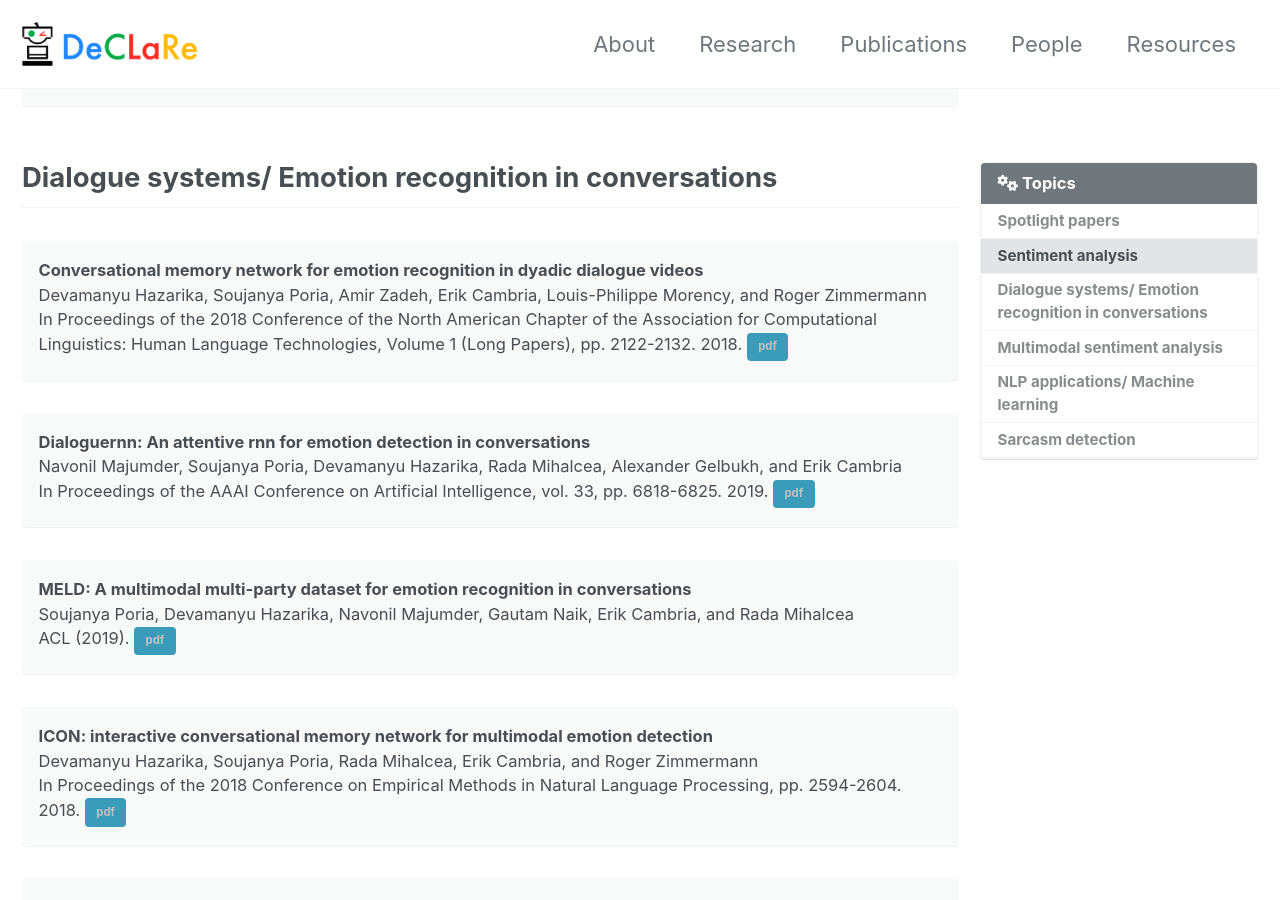
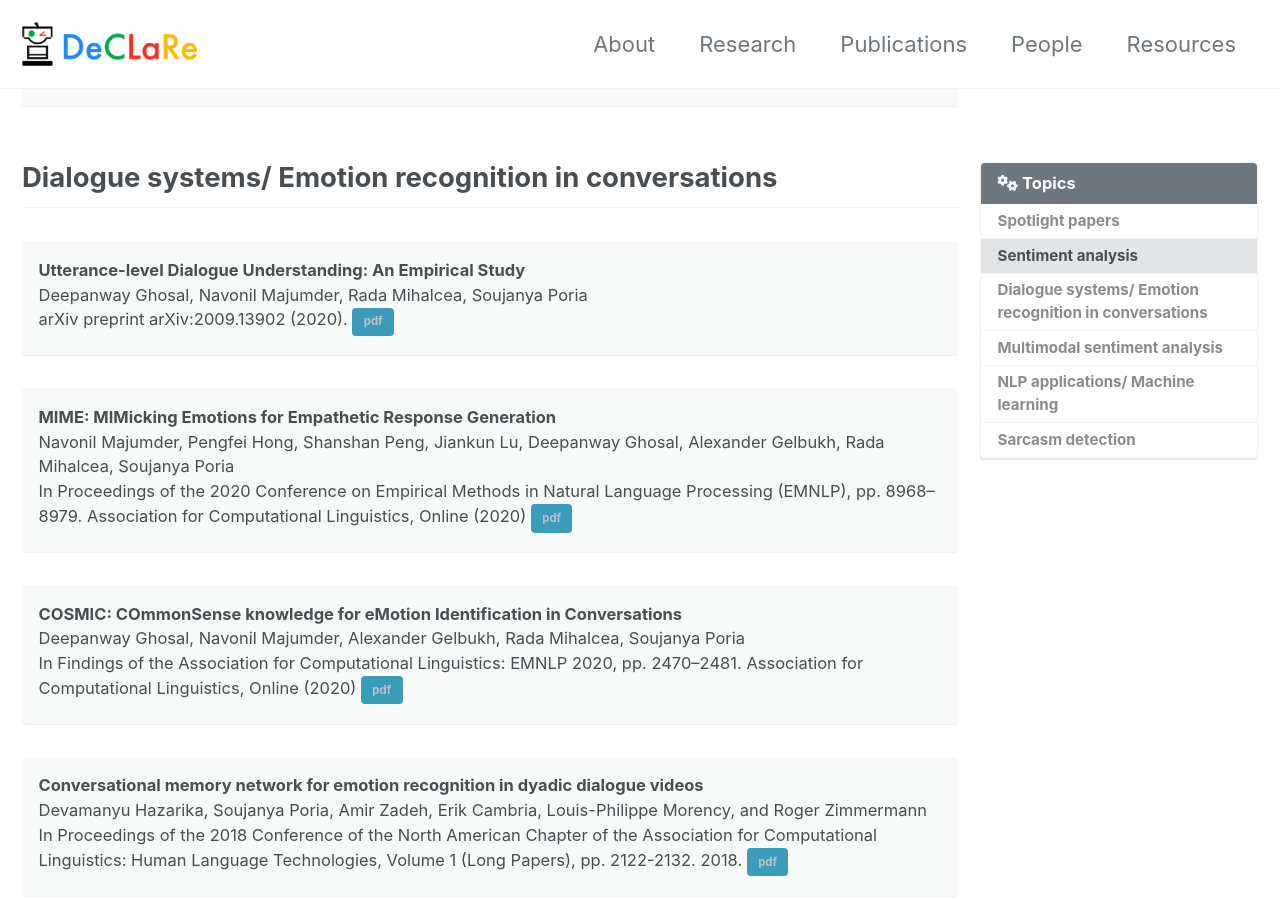
Before and after one commit to declare-lab/declare-lab.github.io, a Jekyll site: the page built from _pages/publications.md, in a window 1280 px wide and 900 px high, scrolled down 6675 px. Built offline with Jekyll 4.4.1, drawn with Linux system fonts in a browser that asks for light colours; cached includes are drawn as plain includes; nearby versions of some CDN libraries; some of the changed text lies outside the part shown.

Commit message:
Updated publications

```diff
--- a/_pages/publications.md
+++ b/_pages/publications.md
@@ -47,8 +47,8 @@ spotlight3:
 	<p>
 		<b>Beneath the Tip of the Iceberg: Current Challenges and New Directions in Sentiment Analysis Research</b> <br>
 		Soujanya Poria, Devamanyu Hazarika, Navonil Majumder, and Rada Mihalcea <br>
-		Arxiv
-		<a href="{{ site.url }}{{ site.baseurl }}/assets/pdfs/Sentiment_Analysis_New_Directions.pdf" target="_blank" class="btn btn--info btn--small" role="button">pdf</a>
+		IEEE Transactions on Affective Computing
+		<a href="https://arxiv.org/pdf/2005.00357.pdf" target="_blank" class="btn btn--info btn--small" role="button">pdf</a>
 	</p>
 </div>
 
@@ -330,6 +330,33 @@ spotlight3:
 
 
 ## Dialogue systems/ Emotion recognition in conversations
+
+<div class="notice">
+	<p>
+        <b>Utterance-level Dialogue Understanding: An Empirical Study</b><br>
+		Deepanway Ghosal, Navonil Majumder, Rada Mihalcea, Soujanya Poria<br>
+        arXiv preprint arXiv:2009.13902 (2020).
+		<a href="https://arxiv.org/pdf/2009.13902" target="_blank" class="btn btn--info btn--small" role="button">pdf</a>
+	</p>
+</div>
+
+<div class="notice">
+	<p>
+        <b>MIME: MIMicking Emotions for Empathetic Response Generation</b><br>
+		Navonil Majumder, Pengfei Hong, Shanshan Peng, Jiankun Lu, Deepanway Ghosal, Alexander Gelbukh, Rada Mihalcea, Soujanya Poria<br>
+        In Proceedings of the 2020 Conference on Empirical Methods in Natural Language Processing (EMNLP), pp. 8968–8979. Association for Computational Linguistics, Online (2020)
+		<a href="https://www.aclweb.org/anthology/2020.emnlp-main.721.pdf" target="_blank" class="btn btn--info btn--small" role="button">pdf</a>
+	</p>
+</div>
+
+<div class="notice">
+	<p>
+        <b>COSMIC: COmmonSense knowledge for eMotion Identification in Conversations</b><br>
+		Deepanway Ghosal, Navonil Majumder, Alexander Gelbukh, Rada Mihalcea, Soujanya Poria<br>
+        In Findings of the Association for Computational Linguistics: EMNLP 2020, pp. 2470–2481. Association for Computational Linguistics, Online (2020)
+		<a href="https://www.aclweb.org/anthology/2020.findings-emnlp.224.pdf" target="_blank" class="btn btn--info btn--small" role="button">pdf</a>
+	</p>
+</div>
 
 <div class="notice">
 	<p>
```
